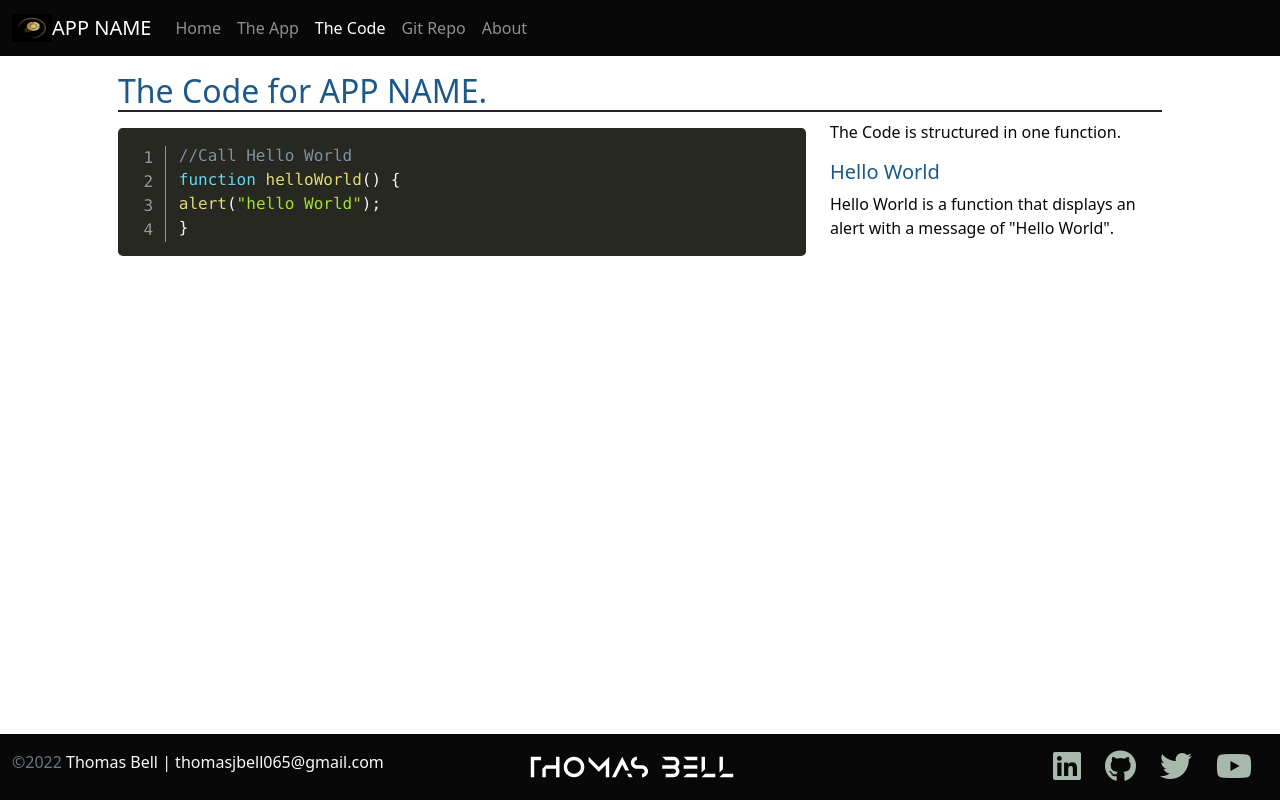
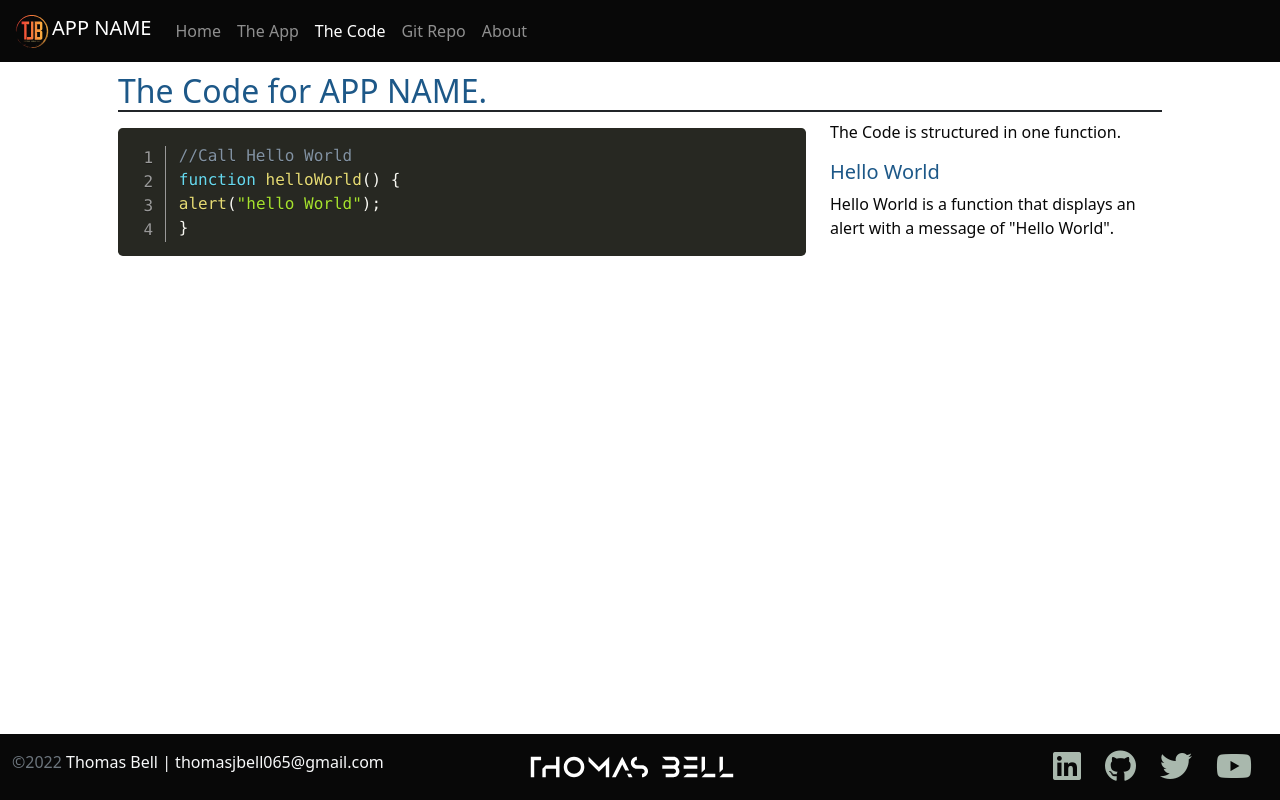
Before and after one commit to thomas065/Palindromeda, a plain HTML site: page code.html in a window 1280 px wide. Drawn offline with nearby package versions, Linux system fonts and the light colour scheme.

Commit message:
updated code
added logo favicons

```diff
--- a/code.html
+++ b/code.html
@@ -23,8 +23,8 @@
         <!-- ===== Nav Section ==== -->
         <nav class="navbar navbar-expand-md navbar-dark fixed-top ">
             <div class="container-fluid">
-                <a class="navbar-brand" href="#"><img src="img/favicon-32x32.png" class="d-inline-block align-text-top"
-                        alt="Thomas Bell logo" width="40" height="28">APP NAME</a>
+                <a class="navbar-brand" href="#"><img src="img/Color logo - no background.svg" class="d-inline-block align-text-top"
+                        alt="Thomas Bell logo" width="40" height="35">APP NAME</a>
 
                 <button class="navbar-toggler" type="button" data-bs-toggle="collapse" data-bs-target="#navbarCollapse"
                     aria-controls="navbarCollapse" aria-expanded="false" aria-label="Toggle navigation">
```
Also changed, not shown: app.html (+1 -1 lines), index.html (+1 -1 lines), img/Color logo - no background.png (deleted), img/Color logo - no background.svg (added), img/favicon-32x32.png (deleted).
